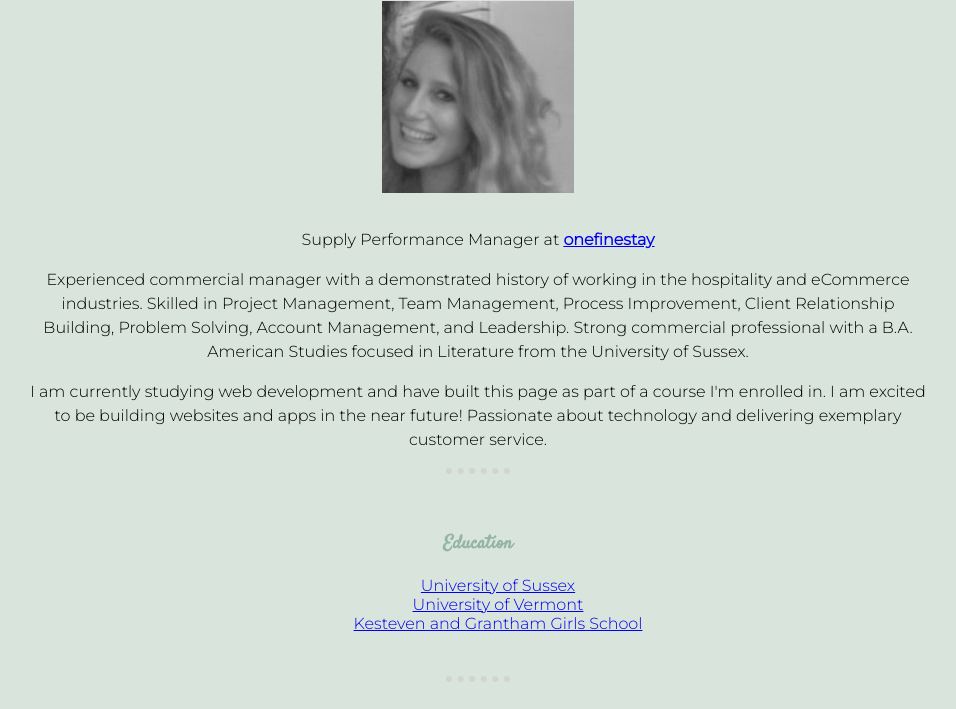
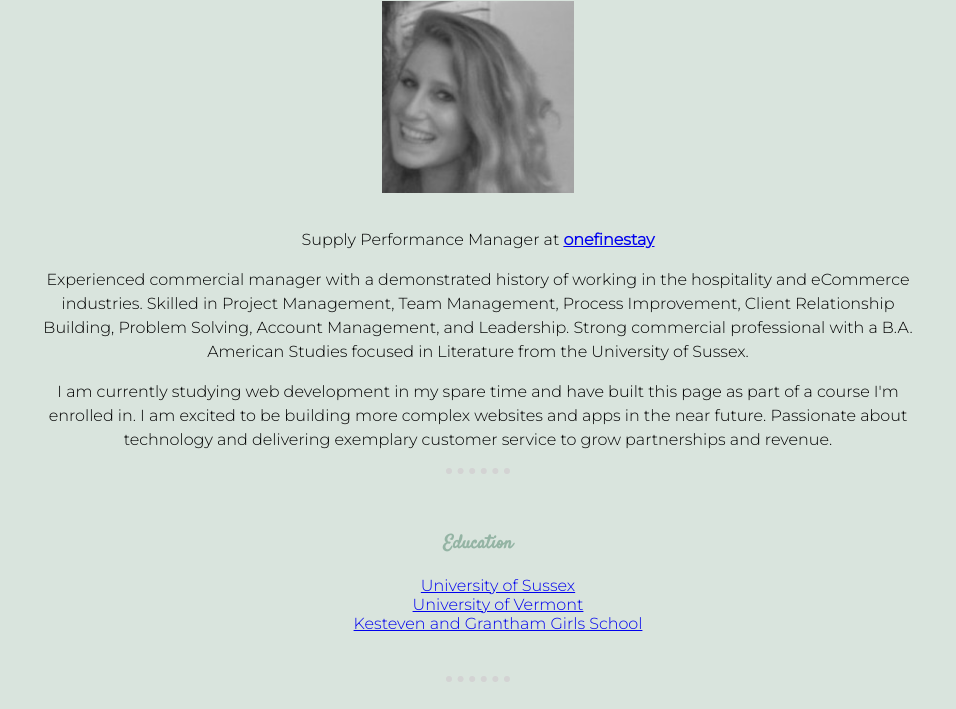
Before and after one commit to nlwilkinson/css-site, a plain HTML site: page index.html in a window 1280 px wide. Shown: the part 89-798 px from the top of the page, without its empty margins (162-1118 px from the left). Drawn offline with Linux system fonts and the light colour scheme; a web font is replaced by a local one.

Commit message:
Update index.html

```diff
--- a/index.html
+++ b/index.html
@@ -18,7 +18,7 @@
       <br>
         <p class="bio">Supply Performance Manager at <strong><a href="https://www.onefinestay.com/">onefinestay</a></strong></em></p>
         <p class="bio">Experienced commercial manager with a demonstrated history of working in the hospitality and eCommerce industries. Skilled in Project Management, Team Management, Process Improvement, Client Relationship Building, Problem Solving, Account Management, and Leadership. Strong commercial professional with a B.A. American Studies focused in Literature from the University of Sussex.</p>
-        <p class="bio">I am currently studying web development and have built this page as part of a course I'm enrolled in. I am excited to be building websites and apps in the near future! Passionate about technology and delivering exemplary customer service. </p></td>
+        <p class="bio">I am currently studying web development in my spare time and have built this page as part of a course I'm enrolled in. I am excited to be building more complex websites and apps in the near future. Passionate about technology and delivering exemplary customer service to grow partnerships and revenue. </p></td>
 
 
   <hr>
```
